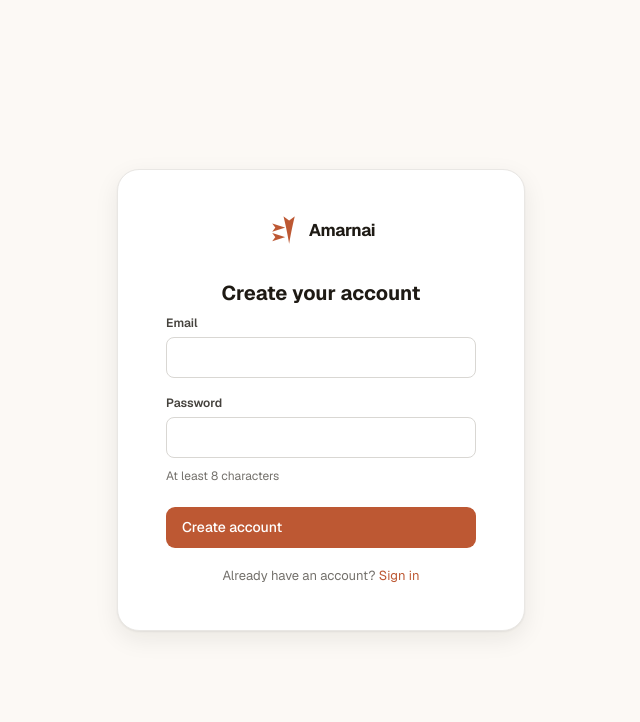
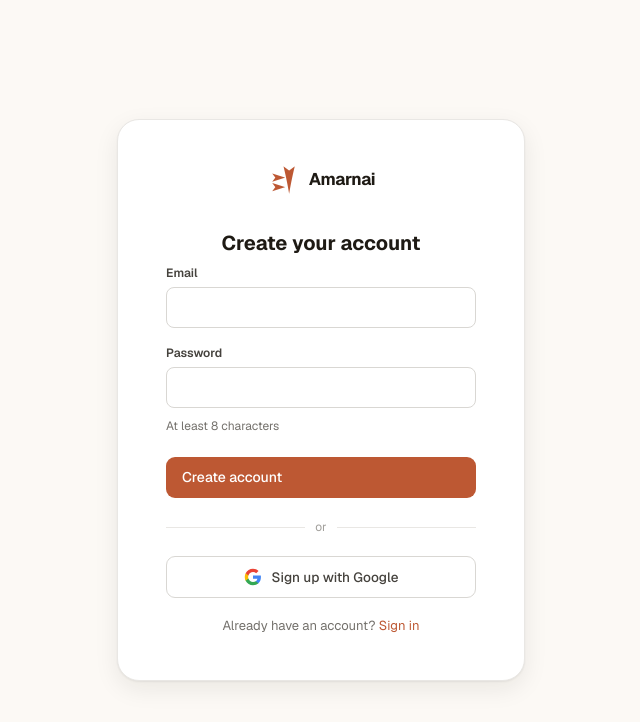
Before and after one commit to amarnai/amarnai, a Next.js app in the folder apps/web/: page /sign-up in a window 1280 px wide. Shown: the top 722 px of the page, without its empty margins (319-959 px from the left). Built offline with nearby package versions, Linux system fonts and the light colour scheme; no server answers.

Commit message:
feat(web): add Google sign-in button to sign-up page
Extract GoogleButton into a shared component and render it on both
sign-in and sign-up. OAuth handles both cases in a single flow.

```diff
--- a/apps/web/src/app/sign-up/SignUpForm.tsx
+++ b/apps/web/src/app/sign-up/SignUpForm.tsx
@@ -4,6 +4,7 @@ import { useActionState } from "react";
 import Link from "next/link";
 import { registerAction } from "@/actions/auth";
 import { AuthShell } from "@/components/AuthShell";
+import { GoogleButton } from "@/components/GoogleButton";
 
 export function SignUpForm() {
   const [state, action, pending] = useActionState(registerAction, null);
@@ -48,6 +49,12 @@ export function SignUpForm() {
         </button>
       </form>
 
+      <div className="auth-divider">
+        <span>or</span>
+      </div>
+
+      <GoogleButton label="Sign up with Google" />
+
       <p className="auth-switch">
         Already have an account?{" "}
         <Link href="/sign-in" className="auth-link">
--- /dev/null
+++ b/apps/web/src/components/GoogleButton.tsx
@@ -0,0 +1,25 @@
+"use client";
+
+import { googleSignInAction } from "@/actions/auth";
+
+function GoogleIcon() {
+  return (
+    <svg width="18" height="18" viewBox="0 0 24 24" aria-hidden="true">
+      <path d="M22.56 12.25c0-.78-.07-1.53-.2-2.25H12v4.26h5.92c-.26 1.37-1.04 2.53-2.21 3.31v2.77h3.57c2.08-1.92 3.28-4.74 3.28-8.09z" fill="#4285F4"/>
+      <path d="M12 23c2.97 0 5.46-.98 7.28-2.66l-3.57-2.77c-.98.66-2.23 1.06-3.71 1.06-2.86 0-5.29-1.93-6.16-4.53H2.18v2.84C3.99 20.53 7.7 23 12 23z" fill="#34A853"/>
+      <path d="M5.84 14.09c-.22-.66-.35-1.36-.35-2.09s.13-1.43.35-2.09V7.07H2.18C1.43 8.55 1 10.22 1 12s.43 3.45 1.18 4.93l3.66-2.84z" fill="#FBBC05"/>
+      <path d="M12 5.38c1.62 0 3.06.56 4.21 1.64l3.15-3.15C17.45 2.09 14.97 1 12 1 7.7 1 3.99 3.47 2.18 7.07l3.66 2.84c.87-2.6 3.3-4.53 6.16-4.53z" fill="#EA4335"/>
+    </svg>
+  );
+}
+
+export function GoogleButton({ label = "Continue with Google" }: { label?: string }) {
+  return (
+    <form action={googleSignInAction}>
+      <button className="btn-google" type="submit">
+        <GoogleIcon />
+        {label}
+      </button>
+    </form>
+  );
+}
```
Also changed, not shown: apps/web/src/app/sign-in/SignInForm.tsx (+3 -18 lines).
